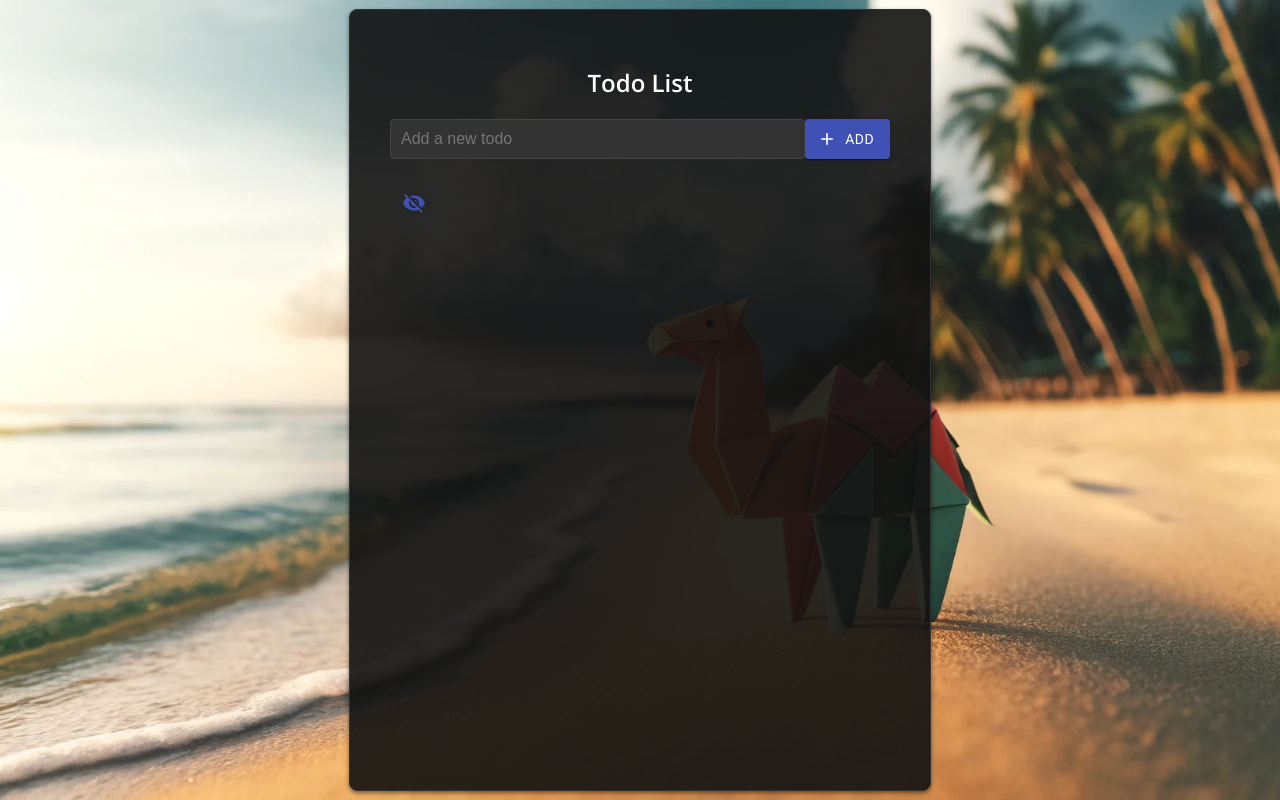
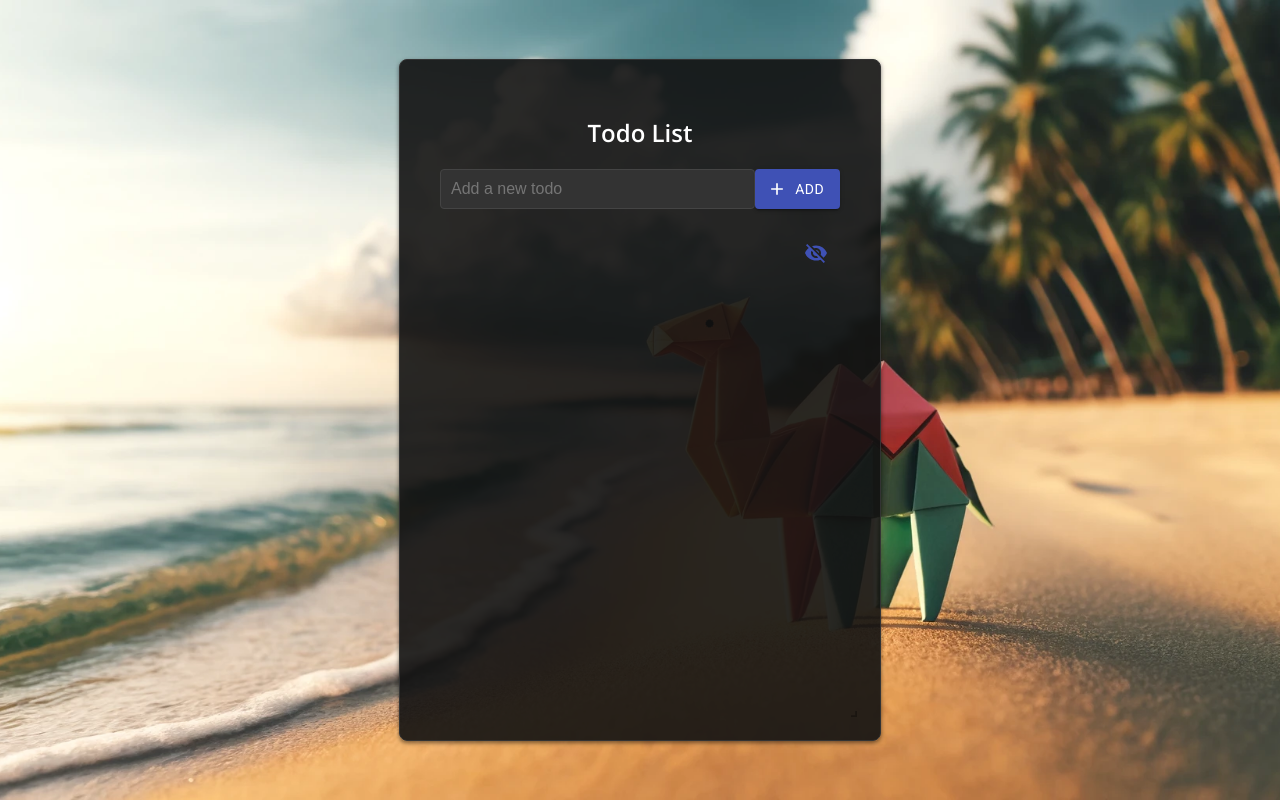
Before and after one commit to Nfnat0/quick-todo-app, a React (Create React App) app: page / in a window 1280 px wide. Built offline with nearby package versions, Linux system fonts and the light colour scheme.

Commit message:
chore: Update TodoApp component to remove unnecessary resizable box and update styles

```diff
--- a/src/pages/TodoApp.js
+++ b/src/pages/TodoApp.js
@@ -1,4 +1,5 @@
 import React, { useState, useEffect } from 'react';
+import { ResizableBox } from 'react-resizable';
 import TodoInput from '../components/TodoInput';
 import TodoList from '../components/TodoList';
 import 'react-resizable/css/styles.css';
@@ -46,7 +47,14 @@ function TodoApp() {
   };
 
   return (
-    <div className="todo-app">
+    <ResizableBox
+      className="todo-app"
+      width={400}
+      height={600}
+      minConstraints={[300, 400]}
+      maxConstraints={[1500, 1000]}
+      resizeHandles={['se']}
+    >
       <h1>Todo List</h1>
       <TodoInput addTodo={addTodo} />
       <IconButton
@@ -65,7 +73,7 @@ function TodoApp() {
           showCompleted={showCompleted}
         />
       </div>
-    </div>
+    </ResizableBox>
   );
 }
 
--- a/src/styles.css
+++ b/src/styles.css
@@ -9,7 +9,7 @@ body, html {
   background-image: url('../public/images/background.jpg');
   background-size: cover;
   background-position: center;
-  font-family: 'Roboto', sans-serif;
+  font-family: Arial, sans-serif;
   color: #ffffff; /* White text color */
   background-color: #121212; /* Dark background color */
 }
@@ -34,16 +34,17 @@ body, html {
 }
 
 .todo-app {
-  width: 500px; /* Adjust the width as needed */
-  height: 700px; /* Adjust the height as needed */
+  display: flex;
+  flex-direction: column;
   margin: 0 auto;
   padding: 20px;
   overflow: hidden;
+  position: relative;
 }
 
 .todo-list-container {
-  height: calc(100% - 120px); /* Adjust the height calculation based on the size of other elements */
-  overflow-y: scroll;
+  flex: 1;
+  overflow-y: auto;
   -ms-overflow-style: none;  /* Internet Explorer 10+ */
   scrollbar-width: none;  /* Firefox */
 }
```
